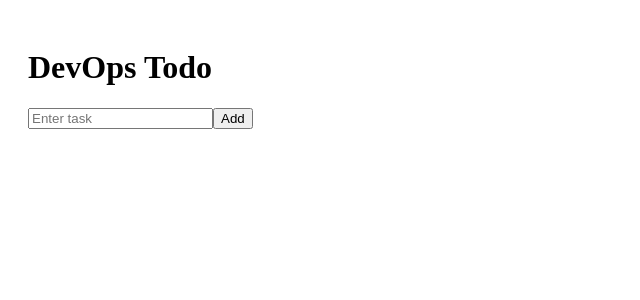
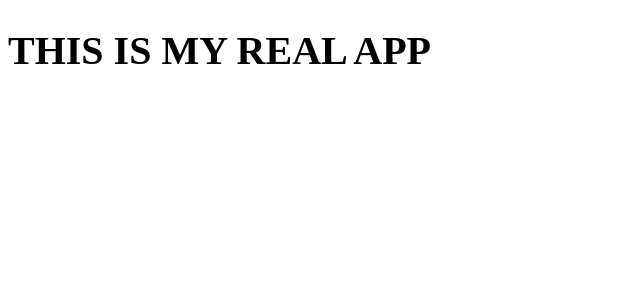
Before and after one commit to Nitesh0717/kube-deploy-3tier-devops-project, a React app in the folder frontend/: page / in a window 1280 px wide. Shown: the top 300 px of the page, without its empty margins (0-640 px from the left). Built offline with nearby package versions, Linux system fonts and the light colour scheme; the HTML template or start-up script is replaced by a standard one.

Commit message:
Remove todo functionality and update header

```diff
--- a/frontend/src/App.jsx
+++ b/frontend/src/App.jsx
@@ -1,37 +1,3 @@
-import { useState } from "react";
-
 export default function App() {
-  const [tasks, setTasks] = useState([]);
-  const [input, setInput] = useState("");
-
-  const addTask = () => {
-    if (!input.trim()) return;
-    setTasks([...tasks, { id: Date.now(), title: input }]);
-    setInput("");
-  };
-
-  const deleteTask = (id) => {
-    setTasks(tasks.filter((t) => t.id !== id));
-  };
-
-  return (
-    <div style={{ padding: "20px" }}>
-      <h1>DevOps Todo</h1>
-
-      <input
-        value={input}
-        onChange={(e) => setInput(e.target.value)}
-        placeholder="Enter task"
-      />
-
-      <button onClick={addTask}>Add</button>
-
-      {tasks.map((task) => (
-        <div key={task.id}>
-          {task.title}
-          <button onClick={() => deleteTask(task.id)}>Delete</button>
-        </div>
-      ))}
-    </div>
-  );
+  return <h1 style={{fontSize:"40px"}}>THIS IS MY REAL APP</h1>;
 }
```
